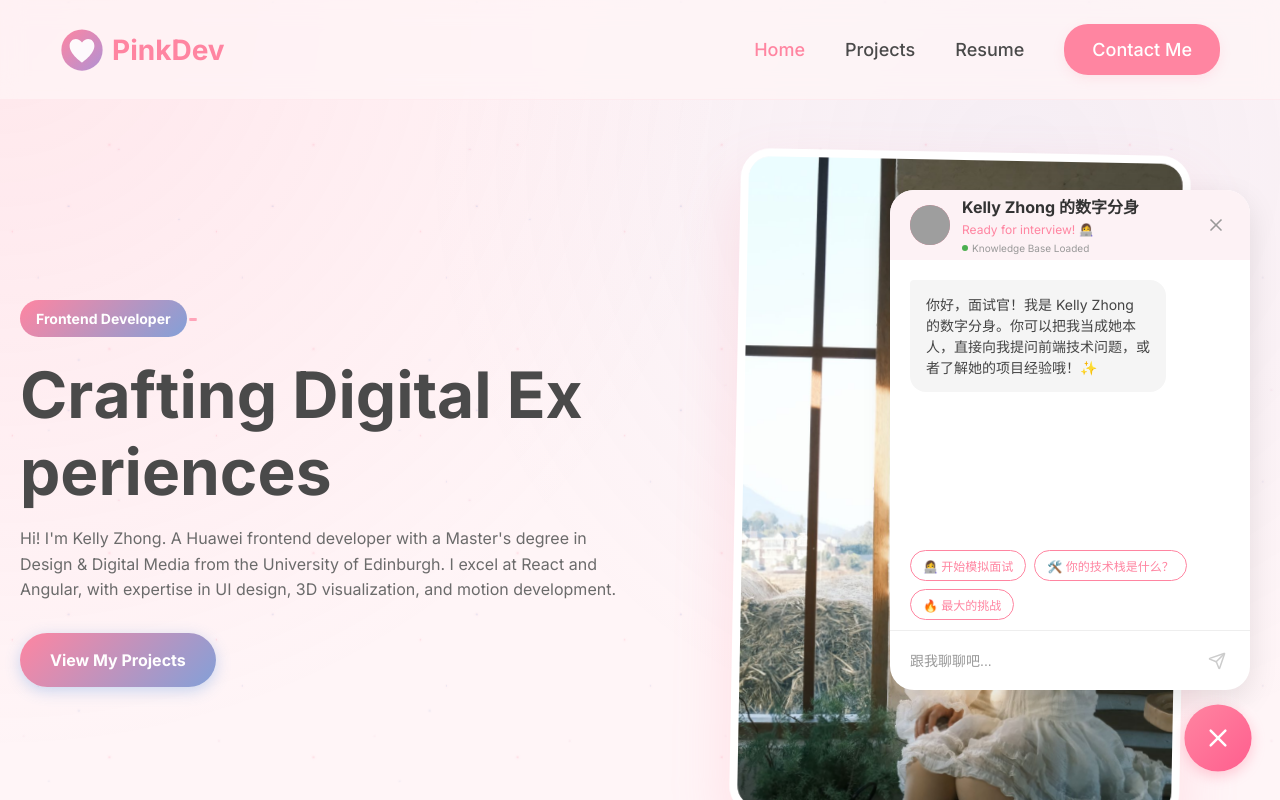
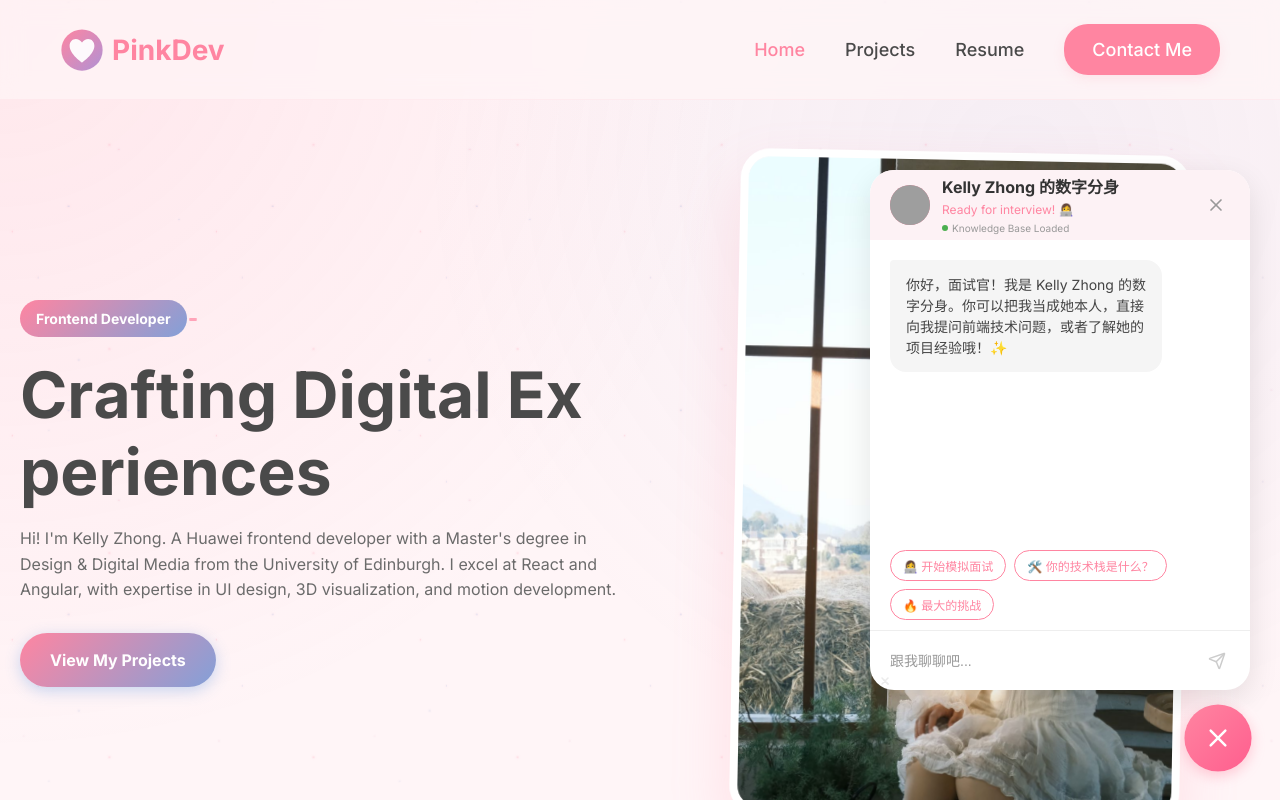
Before and after one commit to 925754332-dev/pinkdev-portfolio, a React (Vite) app: page / in a window 1280 px wide. Both pictures are taken after a click on the button "Toggle AI Assistant". Shown: the top 800 px of the page. Built offline with nearby package versions, Linux system fonts and the light colour scheme; grey boxes are pictures that could not be loaded.

Commit message:
feat: make chat window resizable with drag handle

```diff
--- a/src/components/ChatWidget.css
+++ b/src/components/ChatWidget.css
@@ -43,8 +43,8 @@
 
 /* --- Chat Window --- */
 .chat-window {
-  width: 360px;
-  height: 500px;
+  min-width: 320px;
+  min-height: 400px;
   background-color: white;
   border-radius: 24px;
   box-shadow: 0 10px 30px rgba(0, 0, 0, 0.1);
@@ -52,6 +52,33 @@
   flex-direction: column;
   overflow: hidden;
   transform-origin: bottom right;
+  position: relative;
+  transition: box-shadow 0.2s;
+}
+
+.chat-window.resizing {
+  user-select: none;
+  box-shadow: 0 12px 40px rgba(0, 0, 0, 0.15);
+}
+
+/* Resize Handle */
+.resize-handle {
+  position: absolute;
+  bottom: 0;
+  left: 0;
+  width: 24px;
+  height: 24px;
+  cursor: nwse-resize;
+  display: flex;
+  align-items: center;
+  justify-content: center;
+  color: #ccc;
+  transition: color 0.2s;
+  z-index: 10;
+}
+
+.resize-handle:hover {
+  color: #FF85A1;
 }
 
 /* Header */
@@ -286,10 +313,14 @@
     left: 0;
     right: 0;
     bottom: 0;
-    width: 100%;
-    height: 100%;
+    width: 100% !important;
+    height: 100% !important;
     border-radius: 0;
     z-index: 1001;
+  }
+
+  .resize-handle {
+    display: none;
   }
 
   .chat-widget-container {
--- a/src/components/ChatWidget.tsx
+++ b/src/components/ChatWidget.tsx
@@ -12,6 +12,10 @@ interface Message {
 
 const ChatWidget: React.FC = () => {
   const [isOpen, setIsOpen] = useState(false);
+  const [chatSize, setChatSize] = useState({ width: 380, height: 520 });
+  const [isResizing, setIsResizing] = useState(false);
+  const chatWindowRef = useRef<HTMLDivElement>(null);
+  const startPos = useRef({ x: 0, y: 0, width: 0, height: 0 });
   const [messages, setMessages] = useState<Message[]>([
     {
       id: 'welcome',
@@ -75,16 +79,49 @@ const ChatWidget: React.FC = () => {
     handleSend(text);
   };
 
+  // Resize handlers
+  const handleResizeStart = (e: React.MouseEvent) => {
+    e.preventDefault();
+    setIsResizing(true);
+    startPos.current = {
+      x: e.clientX,
+      y: e.clientY,
+      width: chatSize.width,
+      height: chatSize.height,
+    };
+  };
+
+  useEffect(() => {
+    if (!isResizing) return;
+    const handleMouseMove = (e: MouseEvent) => {
+      const dx = startPos.current.x - e.clientX;
+      const dy = startPos.current.y - e.clientY;
+      setChatSize({
+        width: Math.max(320, Math.min(800, startPos.current.width + dx)),
+        height: Math.max(400, Math.min(700, startPos.current.height + dy)),
+      });
+    };
+    const handleMouseUp = () => setIsResizing(false);
+    window.addEventListener('mousemove', handleMouseMove);
+    window.addEventListener('mouseup', handleMouseUp);
+    return () => {
+      window.removeEventListener('mousemove', handleMouseMove);
+      window.removeEventListener('mouseup', handleMouseUp);
+    };
+  }, [isResizing]);
+
   return (
     <div className="chat-widget-container">
       <AnimatePresence>
         {isOpen && (
           <motion.div
-            className="chat-window"
+            ref={chatWindowRef}
+            className={`chat-window ${isResizing ? 'resizing' : ''}`}
             initial={{ opacity: 0, y: 20, scale: 0.95 }}
             animate={{ opacity: 1, y: 0, scale: 1 }}
             exit={{ opacity: 0, y: 20, scale: 0.95 }}
             transition={{ type: 'spring', damping: 25, stiffness: 300 }}
+            style={{ width: chatSize.width, height: chatSize.height }}
           >
             {/* 顶部状态栏 */}
             <div className="chat-header">
@@ -156,6 +193,14 @@ const ChatWidget: React.FC = () => {
                 <Send size={18} />
               </button>
             </div>
+
+            {/* 拖拽调整大小的手柄 */}
+            <div className="resize-handle" onMouseDown={handleResizeStart} title="Drag to resize">
+              <svg width="16" height="16" viewBox="0 0 16 16" fill="currentColor" opacity="0.4">
+                <path d="M14 14L8 8M14 8L8 14" stroke="currentColor" strokeWidth="1.5" strokeLinecap="round" fill="none"/>
+                <path d="M14 14L10 10" stroke="currentColor" strokeWidth="1.5" strokeLinecap="round" fill="none"/>
+              </svg>
+            </div>
           </motion.div>
         )}
       </AnimatePresence>
```
